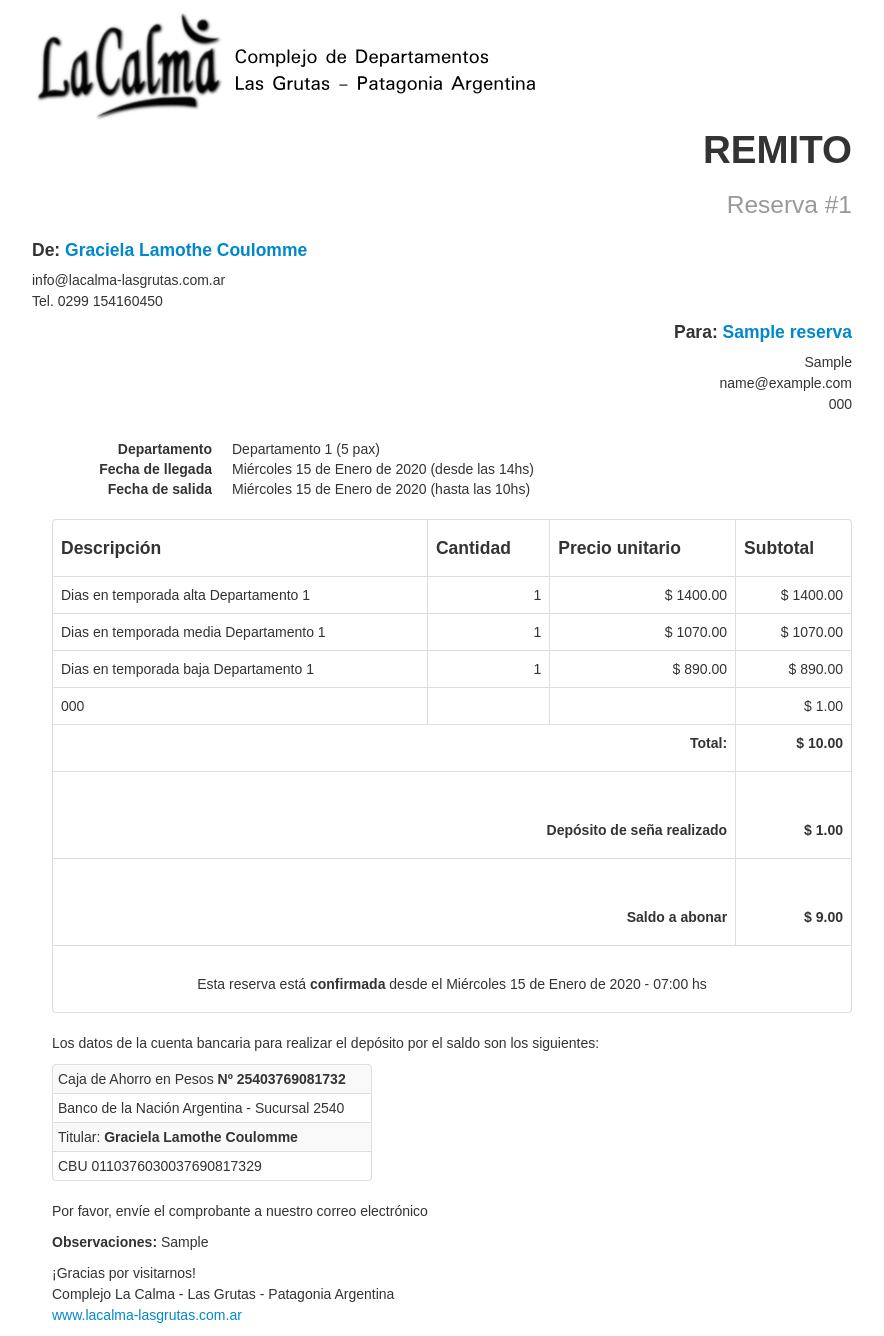
After one commit to mgaitan/lacalma-reservas, a Django app: page /presupuesto/1 in a window 1280 px wide. The commit adds this page. Shown: the whole page, without its empty margins (188-1072 px from the left). Run offline with Django 3.2, Linux system fonts and the light colour scheme; a user stored in the database is signed in; data comes from the database, SQL or seed files in the repository; tables that the repository leaves empty hold one stand-in row (values such as "Sample post"); parts of the project's set-up code (start-up, migrations or seed data) failed here and were passed over; some libraries are stand-ins or nearby versions.

Commit message:
template de presupuesto/remito

```diff
--- a/fixtures/initial_data.json
+++ b/fixtures/initial_data.json
@@ -1,5 +1,4 @@
 [
-
     {
         "pk": 1,
         "model": "sites.site",
--- a/lacalma/models.py
+++ b/lacalma/models.py
@@ -74,6 +74,8 @@ class Reserva(TimeStampedModel):
     fecha_deposito_reserva = models.DateTimeField(null=True, blank=True)
     deposito_reserva = models.DecimalField(max_digits=7, decimal_places=2, default=0)
     mp_id = models.CharField(verbose_name=u'ID Transacción de Mercadopago', max_length=100, null=True, blank=True)
+    observaciones = models.TextField(help_text="Se mostraran en el presupuesto o remito", null=True, blank=True)
+
 
     def __unicode__(self):
         return u'Reserva #%s' % self.id
@@ -114,6 +116,9 @@ class Reserva(TimeStampedModel):
         for facturable in self.facturables.all():
             self.costo_total += facturable.monto
 
+    def saldo(self):
+        return self.costo_total - self.deposito_reserva
+
     def calcular_vencimiento(self):
         # fecha vencimiento
         desde = datetime.combine(self.desde, time(14, 0, tzinfo=UTC))
--- a/lacalma/templates/as_invoice.html
+++ b/lacalma/templates/as_invoice.html
@@ -11,7 +11,7 @@
                     <dd>{{ reserva.hasta|date:"l j \d\e F \d\e Y" }} (hasta las 10hs)</dd>
 
 
-            {% if reserva.nombre_y_apellido %}
+            {% if not ignorar_detalles %}
 
                 <dt>Nombre y apellido</dt>
                     <dd>{{ reserva.nombre_y_apellido }}</dd>
@@ -19,15 +19,9 @@
                     <dd>{{ reserva.email }}</dd>
                 <dt>Teléfono</dt>
                     <dd>{{ reserva.telefono }}</dd>
-            {% endif %}
 
 
-                {% if reserva.id %}
-
-                    <dt>Referencia </dt>
-                    <dd>#{{ reserva.id }}</dd>
-
-                {% endif %}
+            {% endif %}
         </dl>
 
 
@@ -99,12 +93,46 @@
           </tr>
 
   {% if reserva.id %}
+
+    {% if reserva.estado == 'confirmada' %}
+        <tr>
+            <td colspan="3"><p class="text-right" > <br> <br><strong>Depósito de seña realizado </strong></p></td>
+            <td><p class="text-right"><br> <br><strong>$ {{ reserva.deposito_reserva }} </strong></p></td>
+          </tr>
+          <tr>
+            <td colspan="3"><p class="text-right" > <br> <br><strong>Saldo a abonar </strong></p></td>
+            <td><p class="text-right"><br> <br><strong>$ {{ reserva.saldo }} </strong></p></td>
+          </tr>
+
+    {% elif reserva.estado == 'pendiente' %}
         <tr>
             <td colspan="3"><p class="text-right" > <br> <br><strong>Depósito de seña requerido ({{ reserva.deposito_requerido.0 }} %): </strong></p></td>
             <td><p class="text-right"><br> <br><strong>$ {{ reserva.deposito_requerido.1 }} </strong></p></td>
           </tr>
-     <tr>
-            <td colspan="4"><p class="text-center"><br><strong>Fecha de vencimiento de la reserva pendiente</strong>:  <mark> {{ reserva.fecha_vencimiento_reserva|date:"l j \d\e F \d\e Y - H:i \h\s" }}</mark></p></td>
+
+
+
+    {% endif %}
+
+
+
+      <tr>
+            <td colspan="4">
+
+            {% if reserva.estado == 'pendiente' %}
+
+              <p class="text-center"><br><strong>Fecha de vencimiento de la reserva pendiente</strong>:  <mark> {{ reserva.fecha_vencimiento_reserva|date:"l j \d\e F \d\e Y - H:i \h\s" }}</mark></p>
+
+            {% elif reserva.estado == 'confirmada' %}
+
+              <p class="text-center"><br>Esta reserva está <strong>confirmada </strong>{% if reserva.fecha_deposito_reserva %} desde el {{ reserva.fecha_deposito_reserva|date:"l j \d\e F \d\e Y - H:i \h\s" }} {% endif %}</p>
+            {% else %}
+
+              <p class="text-center"><br>Esta reserva se encuentra
+              <strong>vencida</strong> desde el {{ reserva.fecha_vencimiento_reserva|date:"l j \d\e F \d\e Y - H:i \h\s" }}</p>
+
+            {% endif %}
+            </td>
 
           </tr>
   {% endif %}
@@ -112,11 +140,3 @@
 
         </tbody>
       </table>
-
-
-          {% if reserva.id %}
-
-                <p><strong>Comentario o consulta:</strong>
-                    {{ reserva.comentario|default:"-" }}</p>
-
-          {% endif %}
--- /dev/null
+++ b/lacalma/templates/presupuesto.html
@@ -0,0 +1,89 @@
+{% extends "base.html" %}
+{% load staticfiles %}
+{% block body %}
+
+<div class="row">
+        <div class="col-xs-6">
+          <h1>
+            <img src="{% static "img/logo.png" %}" />
+          </h1>
+        </div>
+        <div class="col-xs-6 text-right">
+          <h1>{% if reserva.estado == 'confirmada' %}REMITO{% else %}PRESUPUESTO{% endif %}</h1>
+          <h1><small>{{ reserva }}</small></h1>
+        </div>
+      </div>
+      <div class="row">
+        <div class="col-xs-5">
+          <div class="panel panel-default">
+            <div class="panel-heading">
+              <h4>De: <a href="#">Graciela Lamothe Coulomme</a></h4>
+            </div>
+            <div class="panel-body">
+              <p>
+                info@lacalma-lasgrutas.com.ar <br>
+                Tel. 0299 154160450<br>
+              </p>
+            </div>
+          </div>
+        </div>
+        <div class="col-xs-5 col-xs-offset-2 text-right">
+          <div class="panel panel-default">
+            <div class="panel-heading">
+              <h4>Para: <a href="#">{{ reserva.nombre_y_apellido }}</a></h4>
+            </div>
+            <div class="panel-body">
+              <p>
+              {% if reserva.procedencia %}
+                {{ reserva.procedencia }}<br>
+              {% endif %}
+                {{ reserva.email }}<br>
+                {{ reserva.telefono }}<br>
+              </p>
+            </div>
+          </div>
+        </div>
+      </div>
+
+
+    {% include "as_invoice.html" with ignorar_detalles=True %}
+
+
+    {% if reserva.saldo > 0 %}
+
+    <p>Los datos de la cuenta bancaria para realizar el depósito {% if reserva.estado == 'confirmada' %}por el saldo{% else %}de seña{% endif %} son los siguientes:</p>
+
+    <div class="col-md-3" style="width: 40%">
+        <table class="table table-condensed table-bordered table-striped">
+            <tbody>
+            <tr>
+            <td> Caja de Ahorro en Pesos <strong>Nº 25403769081732 </strong></td></tr>
+            <tr>
+            <td> Banco de la Nación Argentina - Sucursal 2540</td></tr>
+            <td> Titular: <strong>Graciela Lamothe Coulomme</strong> </td></tr>
+            <tr>
+            <td> CBU 0110376030037690817329 </td></tr>
+            </tbody>
+        </table>
+    </div>
+
+     <p>Por favor, envíe el comprobante a nuestro correo electrónico</p>
+
+    {% endif %}
+
+
+          {% if reserva.observaciones %}
+
+                <p><strong>Observaciones:</strong>
+                    {{ reserva.observaciones }}</p>
+
+          {% endif %}
+
+
+    <p>¡Gracias por visitarnos!<br>
+    Complejo La Calma - Las Grutas - Patagonia Argentina<br>
+    <a href="#">www.lacalma-lasgrutas.com.ar</a>
+    </p>
+
+
+{% endblock %}
--- a/lacalma/views.py
+++ b/lacalma/views.py
@@ -140,9 +140,9 @@ def gracias_mp(request):
 
 
 @staff_member_required
-def detalle(request, id):
+def presupuesto(request, id):
     reserva = get_object_or_404(Reserva, id=id)
-    return render(request, 'index.html', {'reserva': reserva, 'presupuesto': True})
+    return render(request, 'presupuesto.html', {'reserva': reserva})
 
 
 @csrf_exempt
--- a/reservas/urls.py
+++ b/reservas/urls.py
@@ -1,6 +1,6 @@
 from django.conf.urls import patterns, include, url
 from django.contrib import admin
-from lacalma.views import reserva_view, gracias, gracias_mp, detalle, mp_notification
+from lacalma.views import reserva_view, gracias, gracias_mp, presupuesto, mp_notification
 
 urlpatterns = patterns('',
     # Examples:
@@ -10,7 +10,7 @@ urlpatterns = patterns('',
     url(r'^admin/', include(admin.site.urls)),
     url(r'^gracias/$', gracias, name='gracias'),
     url(r'^gracias/success$', gracias_mp, name='gracias_mp'),
-    url(r'^detalle/(?P<id>\d+)$', detalle),
+    url(r'^presupuesto/(?P<id>\d+)$', presupuesto, name="presupuesto"),
     url(r'^ipn$', mp_notification, name='ipn'),
     url(r'^$', reserva_view)
 
```
Also changed, not shown: lacalma/admin.py (+24 -3 lines), lacalma/migrations/0012_reserva_observaciones.py (added), lacalma/static/img/logo.png (added).
